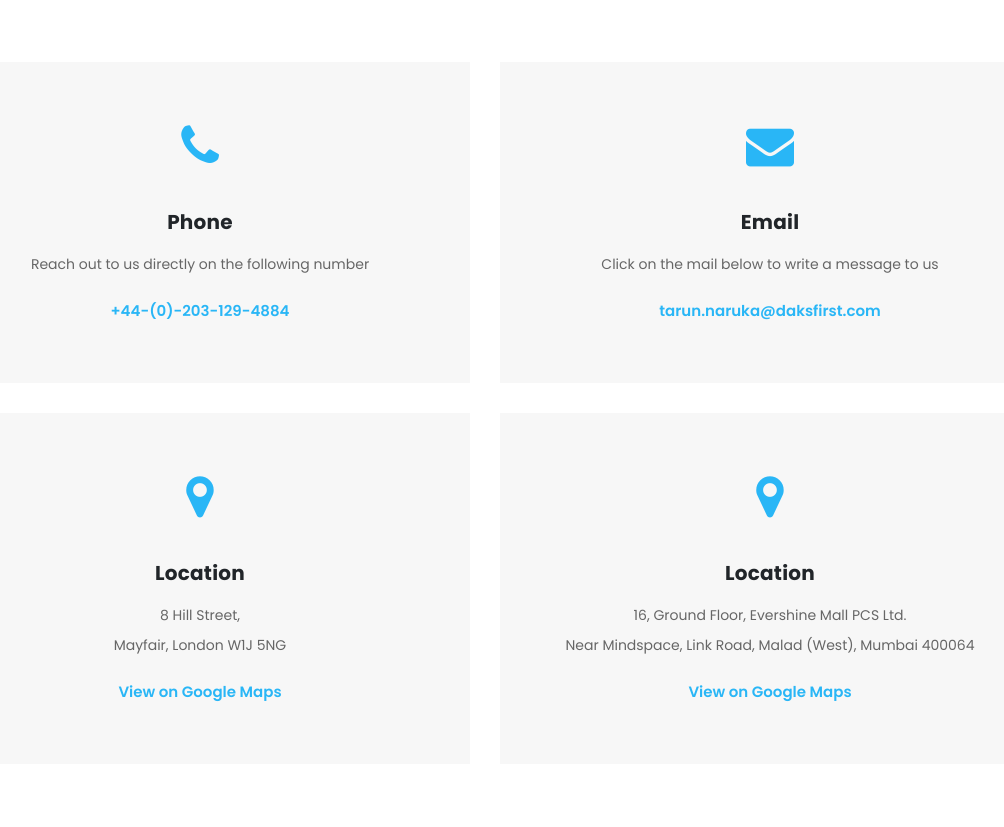
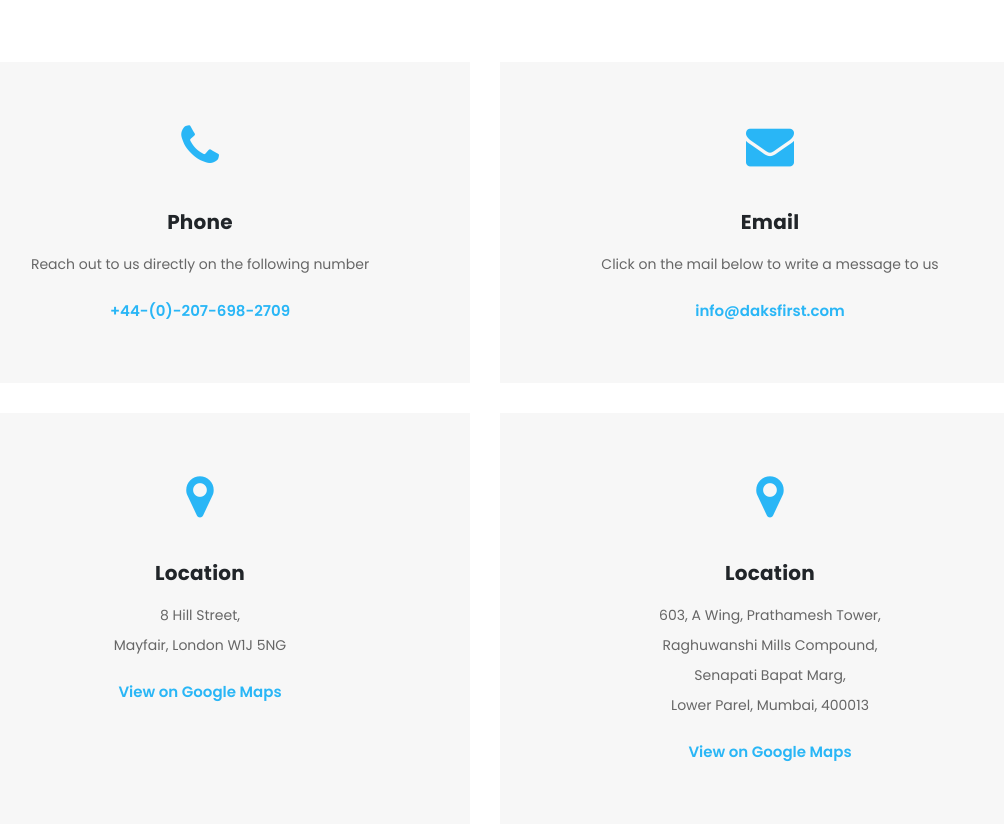
Before and after one commit to vaibhavtiwari12/dakf, a plain HTML site: page contact.html in a window 1280 px wide. Shown: the part 542-1369 px from the top of the page, without its empty margins (155-1159 px from the left). Drawn offline with Linux system fonts and the light colour scheme.

Commit message:
making the changes as per Sumit's request dated june 3 2021

```diff
--- a/assets/css/templatemo-finance-business.css
+++ b/assets/css/templatemo-finance-business.css
@@ -1286,6 +1286,7 @@ footer .contact-form button.filled-button:hover {
 	padding: 60px 30px;
 	background-color: #f7f7f7;
 	text-align: center;
+	height: 100%;
 }
 
 .contact-information .contact-item i {
@@ -1317,6 +1318,10 @@ footer .contact-form button.filled-button:hover {
 
 /* Responsive Style */
 @media (max-width: 768px) {
+
+	.contact-information .contact-item {
+		height:unset;
+	}
 	.sub-header {
 		display: none;
 	}
--- a/contact.html
+++ b/contact.html
@@ -118,7 +118,7 @@
                 <i class="fa fa-phone"></i>
                 <h4>Phone</h4>
                 <p>Reach out to us directly on the following number</p>
-                <a href="tel:+4402031294884">+44-(0)-203-129-4884</a>
+                <a href="tel:+4402076982709">+44-(0)-207-698-2709</a>
               </div>
             </div>
             <div class="col-md-6">
@@ -126,7 +126,7 @@
                 <i class="fa fa-envelope"></i>
                 <h4>Email</h4>
                 <p>Click on the mail below to write a message to us</p>
-                <a href="mailto:tarun.naruka@daksfirst.com">tarun.naruka@daksfirst.com</a>
+                <a href="mailto:info@daksfirst.com">info@daksfirst.com</a>
               </div>
             </div>
           </div>
@@ -147,10 +147,10 @@
               <div class="contact-item">
                 <i class="fa fa-map-marker"></i>
                 <h4>Location</h4>
-                <p>16, Ground Floor, Evershine Mall PCS Ltd.<br/>
-                  Near Mindspace, Link Road,
-                  Malad (West), Mumbai 400064</p>
-                  <a href="https://www.google.com/maps/place/Evershine+Mall/@19.1790259,72.8340142,17z/data=!3m1!4b1!4m5!3m4!1s0x3be7b74847aaaec9:0x78e826a4390faa21!8m2!3d19.1790259!4d72.8362029">View on Google Maps</a>
+                <p>603, A Wing, Prathamesh Tower,<br/>
+                  Raghuwanshi Mills Compound,<br/> Senapati Bapat Marg,<br/>
+                  Lower Parel, Mumbai, 400013</p>
+                  <a href="https://goo.gl/maps/k2SKmfbS3J15MxEV9">View on Google Maps</a>
               </div>
             </div>
           </div>
```
Also changed, not shown: about.html (+4 -5 lines), legal.html (+4 -4 lines).
